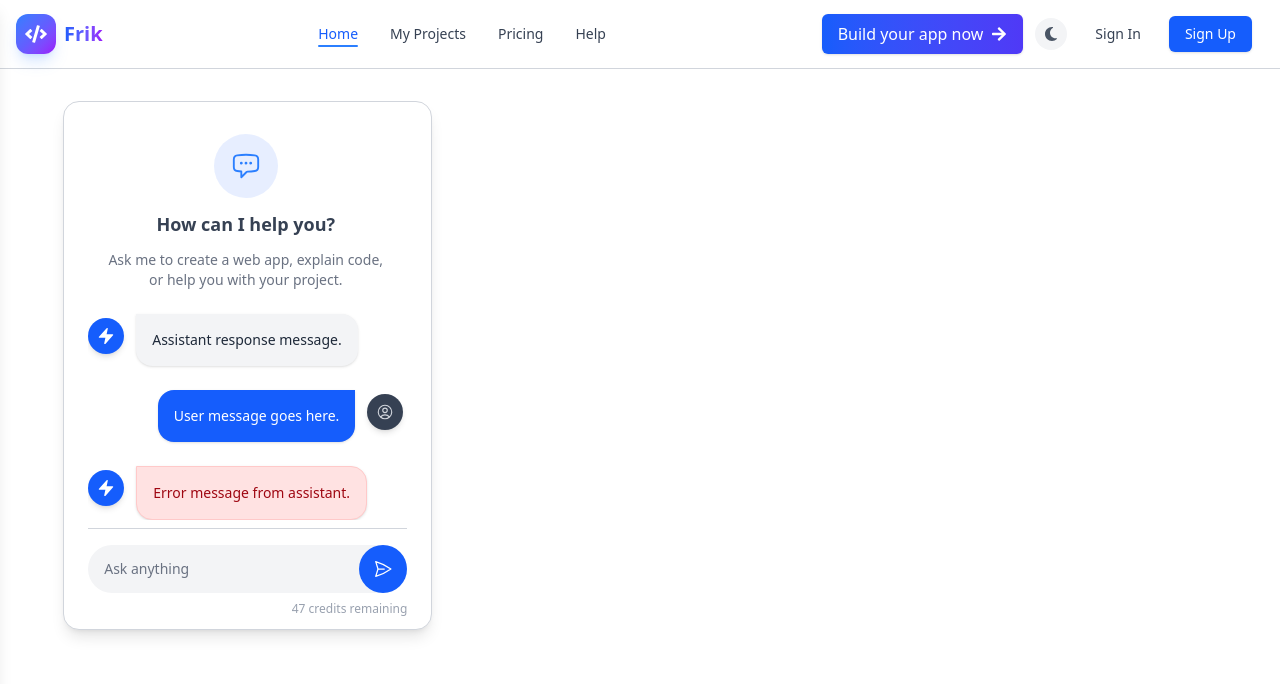
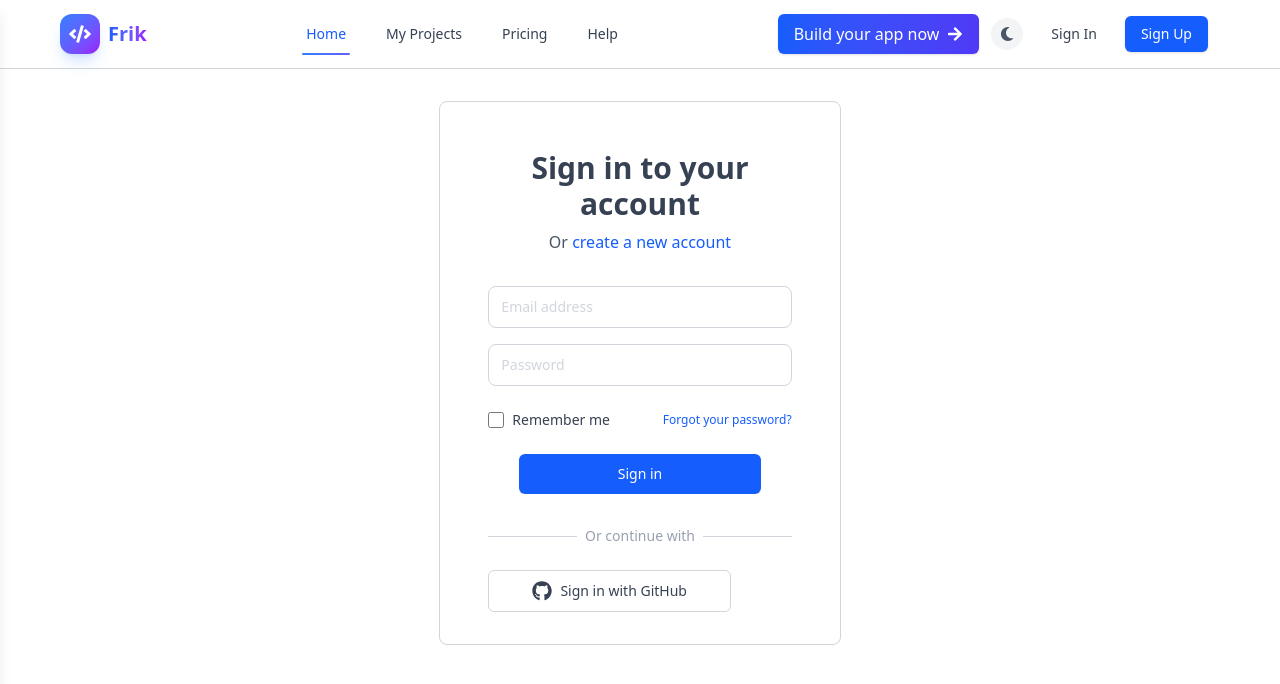
Before and after one commit to elite6108/Frik.Dev, a React (Vite) app: page / in a window 1280 px wide. Shown: the top 684 px of the page. Built offline with nearby package versions, Linux system fonts and the light colour scheme.

Commit message:
Chatbox ui created and sign in page started

```diff
--- a/package.json
+++ b/package.json
@@ -12,11 +12,13 @@
   "dependencies": {
     "@stackblitz/sdk": "^1.11.0",
     "@tailwindcss/vite": "^4.1.7",
+    "formik": "^2.4.6",
     "react": "^19.1.0",
     "react-dom": "^19.1.0",
     "react-icons": "^5.5.0",
     "react-router-dom": "^7.6.1",
-    "tailwindcss": "^4.1.7"
+    "tailwindcss": "^4.1.7",
+    "yup": "^1.6.1"
   },
   "devDependencies": {
     "@eslint/js": "^9.25.0",
--- a/src/components/BuilderComponents/Chatbox.jsx
+++ b/src/components/BuilderComponents/Chatbox.jsx
@@ -1,9 +1,9 @@
 import {
   HiOutlineChatBubbleLeftEllipsis,
-  HiMiniBolt,
   HiOutlineUserCircle,
   HiOutlinePaperAirplane,
 } from "react-icons/hi2";
+import { FaCode } from "react-icons/fa";
 
 const messages = [
   { type: "assistant", content: "Assistant response message." },
@@ -13,8 +13,7 @@ const messages = [
 
 function Chatbox() {
   return (
-    <div className="flex flex-col justify-between w-full mx-auto px-6 pt-4 pb-3 border border-gray-300 dark:border-gray-800 bg-white dark:bg-gray-900 text-sm text-gray-900 dark:text-gray-100 rounded-2xl shadow-lg max-h-[85vh]">
-
+    <div className="flex flex-col justify-between w-full mx-auto px-6 pt-4 pb-3 border border-gray-300 dark:border-gray-800 bg-white dark:bg-gray-900 text-sm text-gray-900 dark:text-gray-100 rounded-2xl shadow-lg max-h-[80vh] md:max-h-[90vh]">
       <div className="flex-1 overflow-y-auto space-y-6 pr-1">
         <div className="flex flex-col items-center justify-center text-center px-4 space-y-3 pt-4">
           <div className="h-16 w-16 rounded-full bg-blue-600/10 flex items-center justify-center">
@@ -24,7 +23,8 @@ function Chatbox() {
             How can I help you?
           </h3>
           <p className="text-sm text-gray-500 dark:text-gray-400 max-w-md">
-            Ask me to create a web app, explain code, or help you with your project.
+            Ask me to create a web app, explain code, or help you with your
+            project.
           </p>
         </div>
 
@@ -32,8 +32,9 @@ function Chatbox() {
           if (msg.type === "assistant") {
             return (
               <div key={index} className="flex items-start gap-3">
-                <div className="h-9 w-9 rounded-full bg-blue-600 flex items-center justify-center mt-1 shadow-md">
-                  <HiMiniBolt className="text-white text-lg" />
+                <div className="w-9 h-9 bg-gradient-to-br from-blue-500 via-indigo-500 to-purple-600 rounded-full flex items-center justify-center shadow-lg shadow-blue-500/20 relative overflow-hidden">
+                  <div className="absolute inset-0 bg-gradient-to-tr from-blue-600/20 to-transparent"></div>
+                  <FaCode size={22} className="text-white" />
                 </div>
                 <div className="max-w-[85%] bg-gray-100 dark:bg-gray-800 text-gray-800 dark:text-gray-200 rounded-2xl rounded-tl-none p-4 shadow-sm">
                   {msg.content}
@@ -54,8 +55,9 @@ function Chatbox() {
           } else if (msg.type === "assistant-error") {
             return (
               <div key={index} className="flex items-start gap-3">
-                <div className="h-9 w-9 rounded-full bg-blue-600 flex items-center justify-center mt-1 shadow-md">
-                  <HiMiniBolt className="text-white text-lg" />
+                <div className="w-9 h-9 bg-gradient-to-br from-blue-500 via-indigo-500 to-purple-600 rounded-full flex items-center justify-center shadow-lg shadow-blue-500/20 relative overflow-hidden">
+                  <div className="absolute inset-0 bg-gradient-to-tr from-blue-600/20 to-transparent"></div>
+                  <FaCode size={22} className="text-white" />
                 </div>
                 <div className="max-w-[85%] bg-red-100 text-red-800 border border-red-200 dark:bg-red-900/30 dark:text-red-200 dark:border-red-800 rounded-2xl rounded-tl-none p-4 shadow-sm">
                   {msg.content}
@@ -67,7 +69,7 @@ function Chatbox() {
         })}
       </div>
 
-      <div className="pt-4 border-t border-gray-300 dark:border-gray-800 mt-2">
+      <div className="pt-4 border-t border-gray-300 dark:border-gray-800 mt-6">
         <div className="flex items-center gap-3 bg-gray-100 dark:bg-gray-800 rounded-full">
           <input
             type="text"
@@ -81,7 +83,7 @@ function Chatbox() {
             <HiOutlinePaperAirplane className="text-xl" />
           </button>
         </div>
-        <p className="text-xs text-gray-400 dark:text-gray-500 mt-2 text-right">
+        <p className="text-xs text-gray-400 dark:text-gray-500 mt-2 mr-2 text-right">
           47 credits remaining
         </p>
       </div>
--- a/src/components/Navbar/NavLinks.jsx
+++ b/src/components/Navbar/NavLinks.jsx
@@ -44,18 +44,19 @@ export default function NavLinks({ isMobile = false, onLinkClick }) {
           <li key={to}>
             <Link
               to={to}
-              className={`relative group transition-colors duration-200 ${
+              className={`py-2 px-1 relative group ${
                 active
                   ? "text-blue-600 dark:text-blue-400"
                   : "text-gray-700 dark:text-gray-300 hover:text-blue-600 dark:hover:text-blue-400"
-              }`}
+              } transition-colors duration-200`}
+              aria-current={active ? "page" : undefined}
             >
-              <span>{label}</span>
-              <span
-                className={`absolute left-0 -bottom-1 h-0.5 bg-blue-500 rounded-full transition-all duration-300 ${
-                  active ? "w-full" : "w-0 group-hover:w-full"
-                }`}
-              />
+              <span className="relative z-10">{label}</span>
+              {active ? (
+                <span className="absolute -bottom-1 left-0 w-full h-0.5 bg-gradient-to-r from-blue-500 to-indigo-500 rounded-full"></span>
+              ) : (
+                <span className="absolute -bottom-1 left-0 w-0 h-0.5 bg-gradient-to-r from-blue-500 to-indigo-500 rounded-full group-hover:w-full transition-all duration-300"></span>
+              )}
             </Link>
           </li>
         );
--- a/src/components/Navbar/Navbar.jsx
+++ b/src/components/Navbar/Navbar.jsx
@@ -13,7 +13,7 @@ export default function Navbar() {
   return (
     <>
       <nav className="w-full backdrop-blur bg-white/80 dark:bg-gray-900 border-b border-gray-300 dark:border-gray-800 transition-all duration-300">
-        <div className="max-w-7xl mx-auto px-4 py-2 sm:py-3.5 flex justify-between items-center">
+        <div className="mx-auto px-4 md:px-15 py-2 sm:py-3.5 flex justify-between items-center">
           <Logo />
           <NavLinks />
 
--- a/src/layouts/Layout.jsx
+++ b/src/layouts/Layout.jsx
@@ -2,15 +2,17 @@ import { Outlet } from 'react-router-dom';
 import Navbar from '../components/Navbar/Navbar';
 import Admin from '../pages/Admin';
 import Builder from '../pages/Builder';
+import SignIn from '../pages/SignIn';
 
 const Layout = () => {
   return (
     <div>
       <Navbar />
-      <main className="flex-1 bg-white/80 dark:bg-gray-900 transition-colors duration-300">
+      <main className="flex-1 bg-white/80 dark:bg-gray-900 transition-colors duration-300 p-8">
         {/* <Outlet /> */}
-        <Builder />
         {/* <Admin /> */}
+        {/* <Builder /> */}
+        <SignIn onSubmit={(values) => console.log(values)} isLoading={console.log("loading")} error={console.log("err")} handleGitHubSignIn={console.log("github")} />
       </main>
     </div>
   );
--- /dev/null
+++ b/src/pages/SignIn.jsx
@@ -0,0 +1,135 @@
+import { Formik, Form, Field, ErrorMessage } from "formik";
+import * as Yup from "yup";
+import { Link } from "react-router-dom";
+import { FaGithub } from "react-icons/fa";
+
+const LoginSchema = Yup.object().shape({
+  email: Yup.string().email("Invalid email").required("Email is required"),
+  password: Yup.string().min(8, "Too short!").required("Password is required"),
+});
+
+export default function SignIn({
+  onSubmit,
+  isLoading,
+  error,
+  handleGitHubSignIn,
+}) {
+  return (
+    <div className="flex items-center justify-center bg-white dark:bg-gray-800 px-6 py-8 sm:px-6 lg:px-12 w-full md:w-1/2 lg:w-[33%] mx-auto rounded-lg border border-gray-300 dark:border-gray-700">
+      <div className="w-full space-y-8">
+        <div>
+          <h2 className="mt-4 text-center text-3xl font-bold text-gray-700 dark:text-gray-200">
+            Sign in to your account
+          </h2>
+          <p className="mt-2 text-center text-gray-600 dark:text-gray-500">
+            Or{" "}
+            <Link to="/signup" className="text-blue-600 hover:underline">
+              create a new account
+            </Link>
+          </p>
+        </div>
+
+        {error && <p className="text-sm text-red-700">{error}</p>}
+
+        <Formik
+          initialValues={{ email: "", password: "" }}
+          validationSchema={LoginSchema}
+          onSubmit={(values, { setSubmitting }) => {
+            onSubmit(values);
+            setSubmitting(false);
+          }}
+        >
+          {({ isSubmitting }) => (
+            <Form className="mt-8 space-y-6">
+              <div className="flex flex-col space-y-4">
+                <div>
+                  <Field
+                    id="email"
+                    name="email"
+                    type="email"
+                    placeholder="Email address"
+                    className="rounded-lg relative block w-full px-3 py-2.5 border border-gray-300 dark:border-gray-600 placeholder-gray-300 text-gray-900 focus:outline-none focus:ring-blue-500 focus:border-blue-500 focus:z-10 sm:text-sm"
+                    disabled={isLoading}
+                  />
+                  <ErrorMessage
+                    name="email"
+                    component="div"
+                    className="text-red-700 text-xs mt-1.5"
+                  />
+                </div>
+                <div>
+                  <Field
+                    id="password"
+                    name="password"
+                    type="password"
+                    placeholder="Password"
+                    className="rounded-lg relative block w-full px-3 py-2.5 border border-gray-300 dark:border-gray-600 placeholder-gray-300 text-gray-900 focus:outline-none focus:ring-blue-500 focus:border-blue-500 focus:z-10 sm:text-sm"
+                    disabled={isLoading}
+                  />
+                  <ErrorMessage
+                    name="password"
+                    component="div"
+                    className="text-red-700 text-xs mt-1.5"
+                  />
+                </div>
+              </div>
+
+              <div className="flex items-center justify-between">
+                <div className="flex items-center">
+                  <Field
+                    type="checkbox"
+                    name="rememberMe"
+                    className="h-4 w-4 text-blue-600 focus:ring-blue-500 border-gray-300 cursor-pointer"
+                  />
+                  <label
+                    htmlFor="rememberMe"
+                    className="ml-2 block text-sm text-gray-700 dark:text-gray-400 cursor-pointer"
+                  >
+                    Remember me
+                  </label>
+                </div>
+                <Link
+                  to="/forgot-password"
+                  className="text-blue-600 hover:underline text-xs"
+                >
+                  Forgot your password?
+                </Link>
+              </div>
+              <button
+                type="submit"
+                disabled={isSubmitting || isLoading}
+                className="w-[80%] block mx-auto py-2.5 px-4 text-sm font-medium rounded-md text-white bg-blue-600 hover:bg-blue-700 outline-none disabled:opacity-50 hover:scale-101 cursor-pointer transition-transform duration-200"
+              >
+                Sign in
+              </button>
+            </Form>
+          )}
+        </Formik>
+
+        <div className="mt-2">
+          <div className="relative">
+            <div className="absolute inset-0 flex items-center">
+              <div className="w-full border-t border-gray-300"></div>
+            </div>
+            <div className="relative flex justify-center text-sm">
+              <span className="px-2 bg-white dark:bg-gray-800 text-gray-400">
+                Or continue with
+              </span>
+            </div>
+          </div>
+
+          <div className="mt-6">
+            <button
+              onClick={handleGitHubSignIn}
+              disabled={isLoading}
+              className="inline-flex justify-center py-2.5 px-4 border border-gray-300 rounded-md bg-white text-sm font-medium text-gray-700 hover:bg-gray-50 disabled:opacity-50 cursor-pointer w-[80%] hover:scale-101 outline-none transition-transform duration-200"
+            >
+              <FaGithub className="w-5 h-5 mr-2" />
+              Sign in with GitHub
+            </button>
+          </div>
+        </div>
+      </div>
+    </div>
+  );
+}
```
Also changed, not shown: src/pages/SignUp.jsx (added), 1 other file (tests, documents, lock files or other folders).
